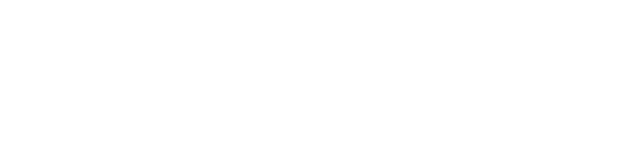
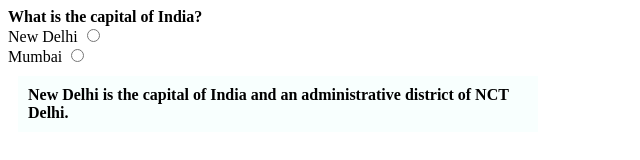
Before and after one commit to acciojob/trivia-Ravi-Kumar-Yedla, a website: page main.html in a window 1280 px wide. Shown: the whole page, without its empty margins (0-640 px from the left). Drawn offline with Linux system fonts and the light colour scheme.

Commit message:
created a submission

```diff
--- a/main.html
+++ b/main.html
@@ -8,7 +8,19 @@
 
 <body>
 	<!-- the entire body must be written by student -->
-    <script type="text/javascript" src="./script.js">
+	<b>What is the capital of India?</b>
+	<br>
+	<label for = "New Delhi">New Delhi</label>
+    <input  name ="states" id = "New Delhi" type = "radio">
+	<br>
+    <label for = "Mumbai">Mumbai</label>
+    <input  name ="states" id = "Mumbai "type = "radio">
+
+	<br>
+	<div id ="box">
+	<blackquotes>New Delhi is the capital of India and an administrative district of NCT Delhi.</blackquotes>
+	</div>
+		<script type="text/javascript" src="./script.js">
 </script>
 
 </body>
--- a/styles.css
+++ b/styles.css
@@ -1,2 +1,9 @@
-
+#box{
+	width : 500px;
+	background-color : #f8fffe;
+    margin : 10px;
+	padding : 10px;
+	 Border-left: 8px solid and in green color;
+	 Font-weight: Bold;
+}
 /* Your CSS Code here. */
```
